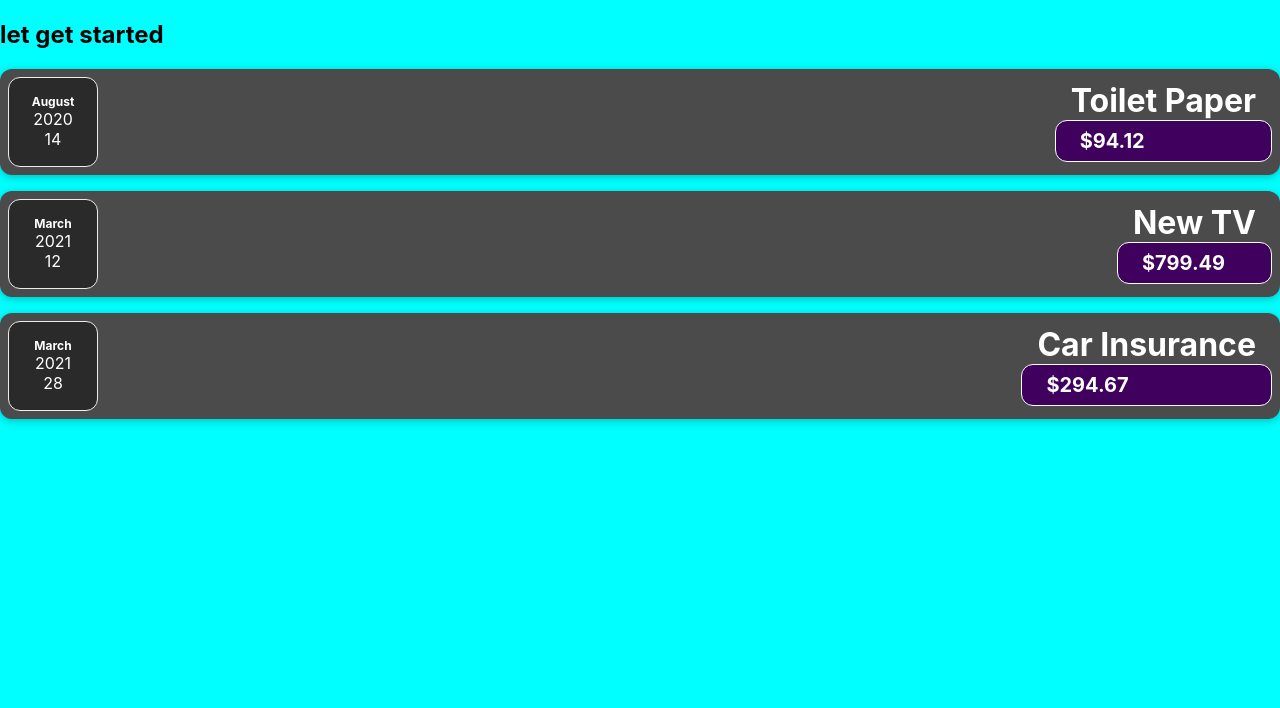
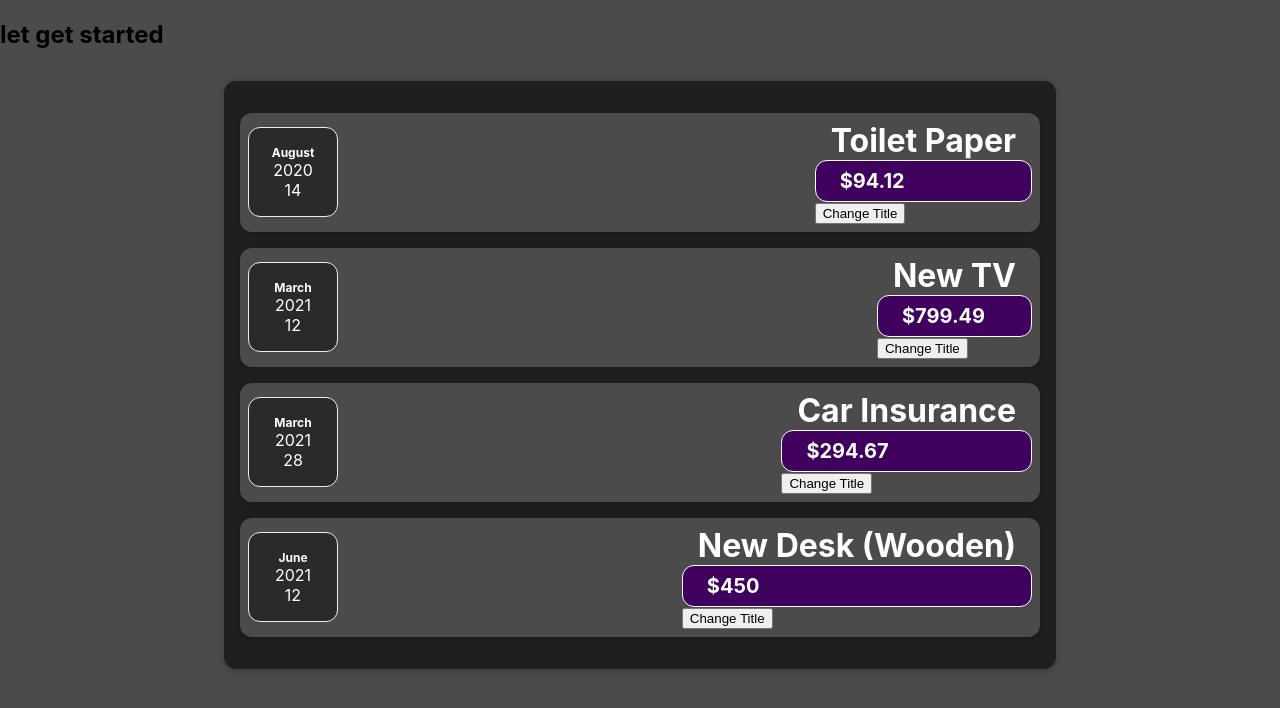
Before and after one commit to Gwali-1/course-learn, a React (Create React App) app in the folder course-guide/: page / in a window 1280 px wide. Shown: the top 708 px of the page. Built offline with nearby package versions, Linux system fonts and the light colour scheme.

Commit message:
states and working with events

```diff
--- a/course-guide/src/App.js
+++ b/course-guide/src/App.js
@@ -1,4 +1,4 @@
-import ExpenseItem from "./components/ExpenseItem";
+import Expenses from "./components/Expenses/Expenses";
 
 function App() {
   const expenses = [
@@ -26,24 +26,7 @@ function App() {
   return (
     <div className="App">
       <h2>let get started</h2>
-      <ExpenseItem
-        title={expenses[0].title}
-        amount={expenses[0].amount}
-        date={expenses[0].date}
-        expense={expenses[0]}
-      />
-      <ExpenseItem
-        title={expenses[1].title}
-        amount={expenses[1].amount}
-        date={expenses[1].date}
-        expense={expenses[1]}
-      />
-      <ExpenseItem
-        title={expenses[2].title}
-        amount={expenses[2].amount}
-        date={expenses[2].date}
-        expense={expenses[2]}
-      />
+      <Expenses expenses={expenses} />
     </div>
   );
 }
--- a/course-guide/src/components/ExpenseItem.js
+++ /dev/null
@@ -1,16 +0,0 @@
-import ExpenseDate from "./ExpenseDate";
-import "./ExpenseItem.css";
-
-function ExpenseItem({ date, title, amount }) {
-  return (
-    <div className="expense-item">
-      <ExpenseDate date={date} />
-      <div clasName="expense-item__description">
-        <h2>{title}</h2>
-        <div className="expense-item__price">${amount}</div>
-      </div>
-    </div>
-  );
-}
-
-export default ExpenseItem;
--- a/course-guide/src/components/ExpenseDate.js
+++ b/course-guide/src/components/Expenses/ExpenseDate.js
@@ -1,5 +1,4 @@
 import "./ExpenseDate.css";
-
 function ExpenseDate({ date }) {
   const month = date.toLocaleString("en-US", { month: "long" });
   const day = date.toLocaleString("en-US", { day: "2-digit" });
--- a/course-guide/src/components/ExpenseItem.css
+++ b/course-guide/src/components/Expenses/ExpenseItem.css
@@ -2,10 +2,8 @@
   display: flex;
   justify-content: space-between;
   align-items: center;
-  box-shadow: 0 2px 8px rgba(0, 0, 0, 0.25);
   padding: 0.5rem;
   margin: 1rem 0;
-  border-radius: 12px;
   background-color: #4b4b4b;
 }
 
--- /dev/null
+++ b/course-guide/src/components/Expenses/ExpenseItem.js
@@ -0,0 +1,26 @@
+import { useState } from "react";
+import ExpenseDate from "./ExpenseDate";
+import Card from "../UI/Card";
+import "./ExpenseItem.css";
+
+function ExpenseItem({ date, title, amount }) {
+  const [heading, setTitle] = useState(title);
+
+  const changeTitle = function () {
+    let titlee = "update" + Math.trunc(Math.random() * 30);
+    setTitle(titlee);
+  };
+
+  return (
+    <Card className="expense-item">
+      <ExpenseDate date={date} />
+      <div clasName="expense-item__description">
+        <h2>{heading}</h2>
+        <div className="expense-item__price">${amount}</div>
+        <button onClick={changeTitle}>Change Title</button>
+      </div>
+    </Card>
+  );
+}
+
+export default ExpenseItem;
--- /dev/null
+++ b/course-guide/src/components/Expenses/Expenses.css
@@ -0,0 +1,9 @@
+.expenses {
+  padding: 1rem;
+  background-color: rgb(31, 31, 31);
+  margin: 2rem auto;
+  width: 50rem;
+  max-width: 95%;
+  border-radius: 12px;
+  box-shadow: 0 1px 8px rgba(0, 0, 0, 0.25);
+}
--- /dev/null
+++ b/course-guide/src/components/Expenses/Expenses.js
@@ -0,0 +1,33 @@
+import ExpenseItem from "./ExpenseItem";
+import Card from "../UI/Card";
+import "./Expenses.css";
+
+function Expenses({ expenses }) {
+  console.log(expenses);
+  return (
+    <Card className="expenses">
+      <ExpenseItem
+        title={expenses[0].title}
+        amount={expenses[0].amount}
+        date={expenses[0].date}
+      />
+      <ExpenseItem
+        title={expenses[1].title}
+        amount={expenses[1].amount}
+        date={expenses[1].date}
+      />
+      <ExpenseItem
+        title={expenses[2].title}
+        amount={expenses[2].amount}
+        date={expenses[2].date}
+      />
+      <ExpenseItem
+        title={expenses[3].title}
+        amount={expenses[3].amount}
+        date={expenses[3].date}
+      />
+    </Card>
+  );
+}
+
+export default Expenses;
--- /dev/null
+++ b/course-guide/src/components/UI/Card.css
@@ -0,0 +1,4 @@
+.card {
+  border-radius: 12px;
+  box-shadow: 0 1px 8px rgba(0, 0, 0, 0.25);
+}
--- /dev/null
+++ b/course-guide/src/components/UI/Card.js
@@ -0,0 +1,9 @@
+import "./Card.css";
+
+function Card({ children, className }) {
+  const classes = "card " + className;
+
+  return <div className={classes}>{children}</div>;
+}
+
+export default Card;
--- a/course-guide/src/index.css
+++ b/course-guide/src/index.css
@@ -5,7 +5,7 @@ body {
     sans-serif;
   -webkit-font-smoothing: antialiased;
   -moz-osx-font-smoothing: grayscale;
-  background-color: aqua;
+  background-color: #4b4b4b;
 }
 
 code {
```
Also changed, not shown: course-guide/src/components/Expenses/ExpenseDate.css (renamed from course-guide/src/components/ExpenseDate.css).
